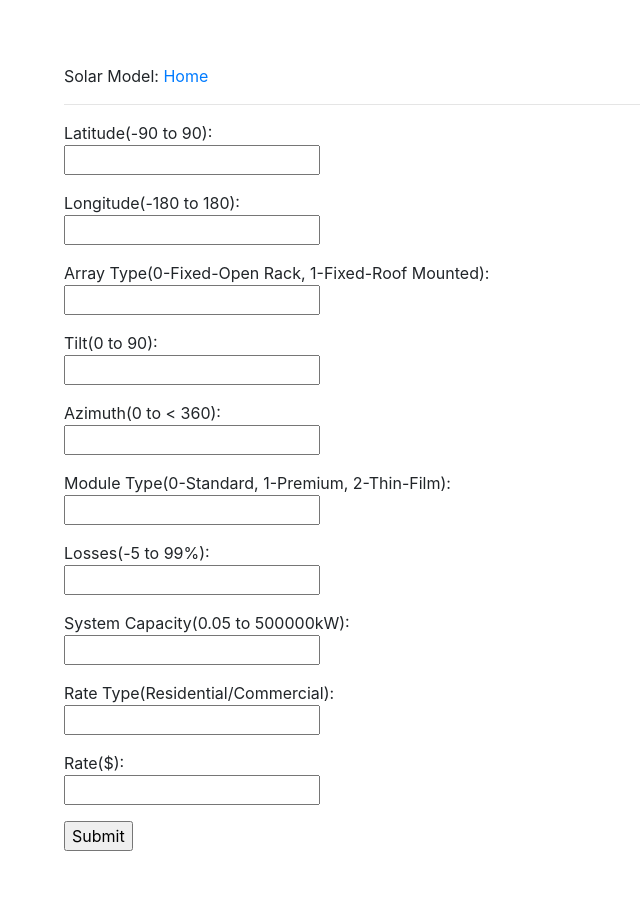
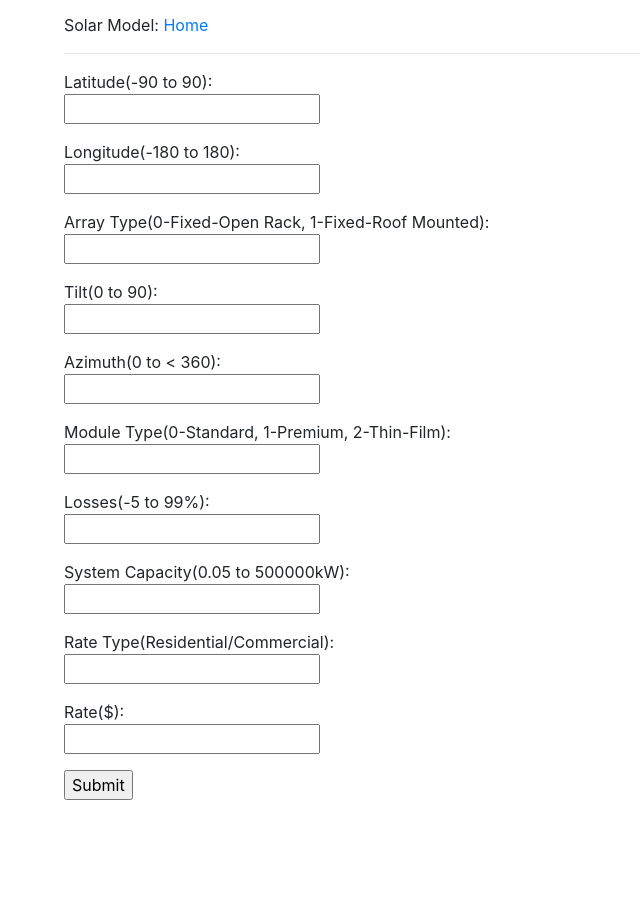
Before and after one commit to fergyfresh/solar-model, a Flask app: page / in a window 1280 px wide. Shown: the whole page, without its empty margins (0-640 px from the left). After the commit the page ends 800 px from the top, so only its background shows below. Run offline with Flask 2, Linux system fonts and the light colour scheme; some libraries are stand-ins or nearby versions.

Commit message:
Reduce top margin.

```diff
--- a/solar_model/templates/base.html
+++ b/solar_model/templates/base.html
@@ -11,7 +11,7 @@
   <script src="https://stackpath.bootstrapcdn.com/bootstrap/4.1.2/js/bootstrap.min.js" integrity="sha384-o+RDsa0aLu++PJvFqy8fFScvbHFLtbvScb8AjopnFD+iEQ7wo/CG0xlczd+2O/em" crossorigin="anonymous"></script>
 
   </head>
-  <body style="margin:5%;">
+  <body style="margin:1% 5% 1% 5%;">
       <div> Solar Model: <a href="/">Home</a></div>
       <hr>
       {% block content %}{% endblock %}
```
